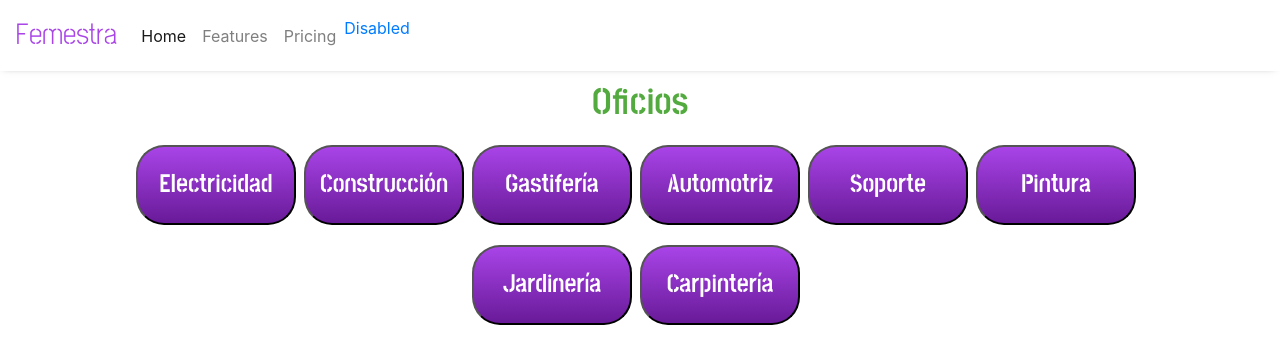
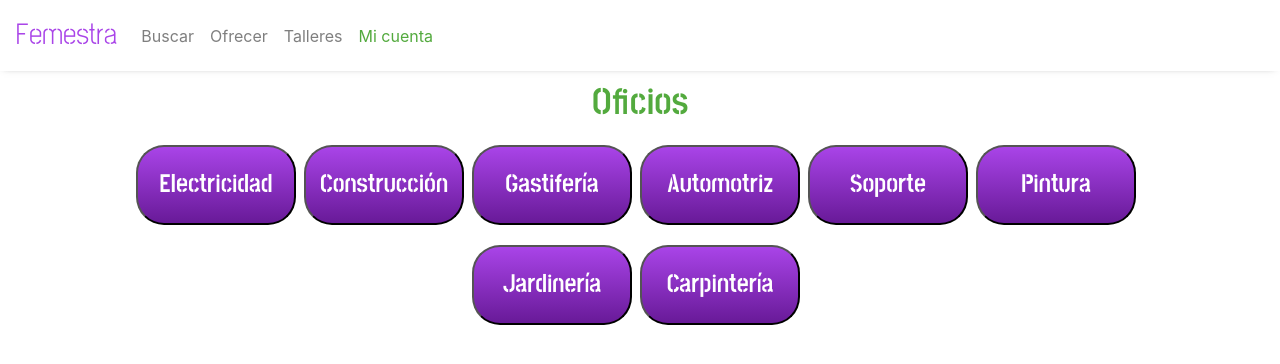
Before and after one commit to natiacostap/Femaestra, a React (Create React App) app: page /femaestra/buscar in a window 1280 px wide. Shown: the top 364 px of the page. Built offline with nearby package versions, Linux system fonts and the light colour scheme.

Commit message:
navbar con colores

```diff
--- a/src/components/Navbar.jsx
+++ b/src/components/Navbar.jsx
@@ -8,8 +8,8 @@ const styleNav = {
 }
 const shadow = {
     boxShadow: '-1px 0px 8px -5px #464646'
+}
 
-}
 
 class Navbar extends Component {
     render(){
@@ -22,10 +22,12 @@ class Navbar extends Component {
             </button>
                     <div className="collapse navbar-collapse" id="navbarNavAltMarkup">
                         <div className="navbar-nav">
-                            <a className="nav-item nav-link active" href="#">Home <span class="sr-only">(current)</span></a>
-                            <a className="nav-item nav-link" href="#">Features</a>
-                            <a className="nav-item nav-link" href="#">Pricing</a>
-                            <a classNAme="nav-item nav-link disabled" href="#" tabindex="-1" aria-disabled="true">Disabled</a>
+                            <a className="nav-item nav-link" href="#">Buscar</a>
+                            <a className="nav-item nav-link" href="#">Ofrecer</a>
+                            <a className="nav-item nav-link" href="#">Talleres</a>
+                            <a className="nav-item nav-link" style={{color: '#53AA3E'}} href="#">Mi cuenta</a>
+
+
                         </div>
                     </div>
                 </nav>
--- a/src/views/MenuOficios.jsx
+++ b/src/views/MenuOficios.jsx
@@ -28,7 +28,6 @@ const styleTitle = {
 }
 
 
-
 class MenuOficios extends Component {
     render(){
         return(
```
